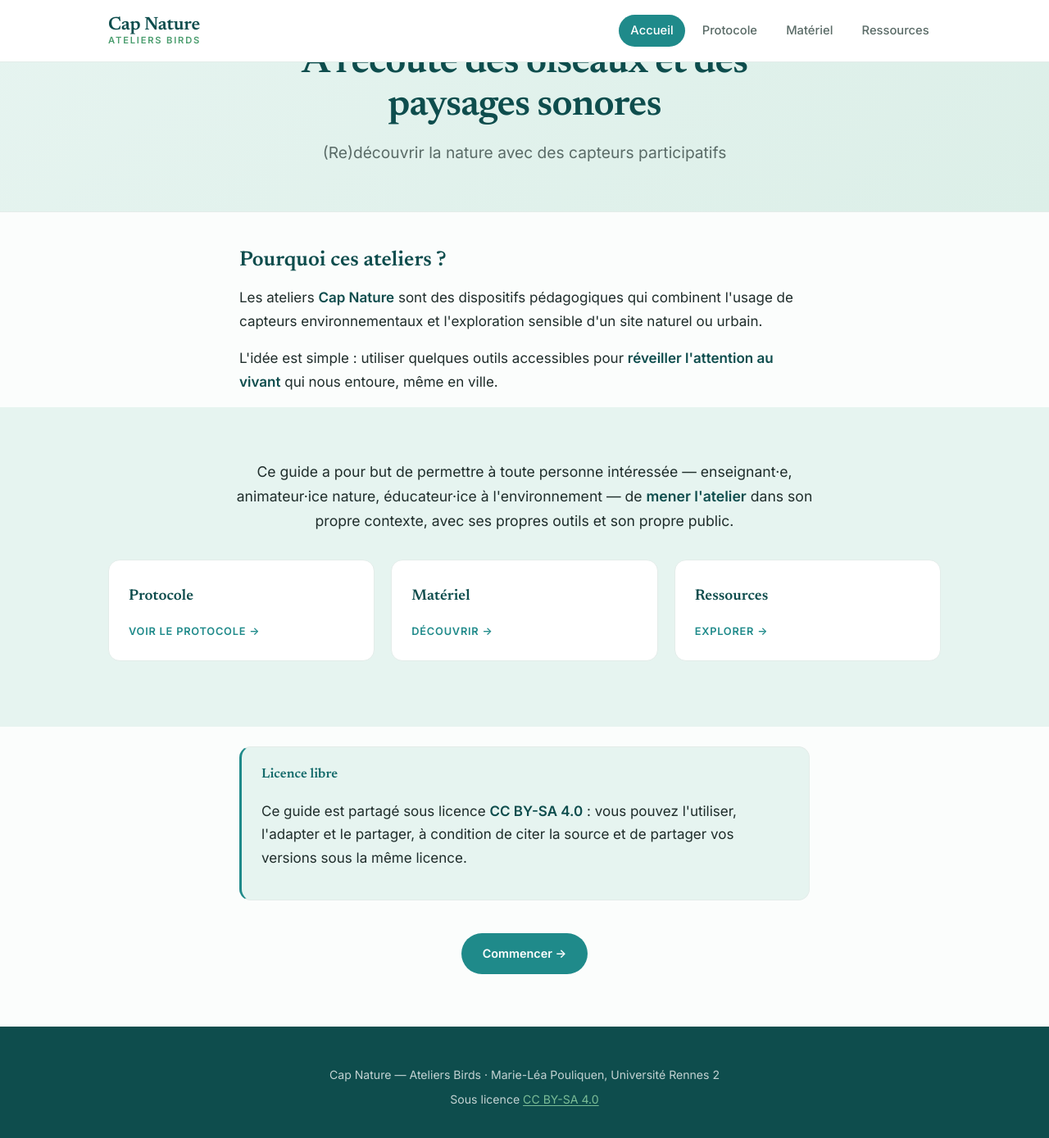
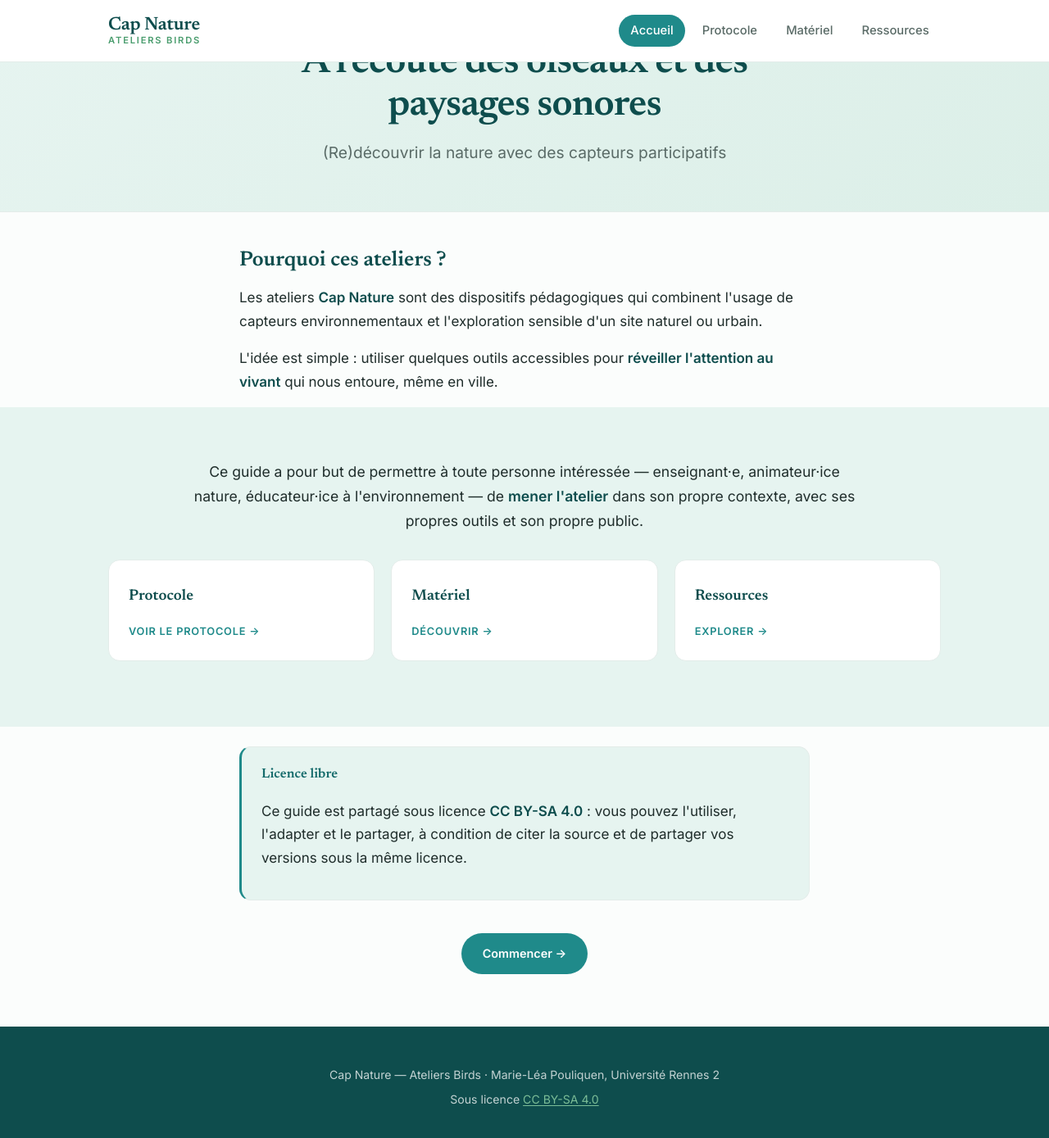
Before and after one commit to marieleapouliquen/wiki-cap-nature, a Jekyll site: the page built from index.md, in a window 1280 px wide and 1400 px high, scrolled down 293 px. Shown: the top 1389 px of the window at 82% size. Built offline with Jekyll 4.4.1, drawn with Linux system fonts in a browser that asks for light colours.

Commit message:
Update style.css

```diff
--- a/assets/css/style.css
+++ b/assets/css/style.css
@@ -317,7 +317,7 @@ tr:last-child td { border-bottom: none; }
 .section-wide.tinted { background: var(--mint); }
 
 .section-wide .section > p {
-  max-width: var(--readw);
+  max-width: 820px;
   margin-left: auto;
   margin-right: auto;
   text-align: center;
```
